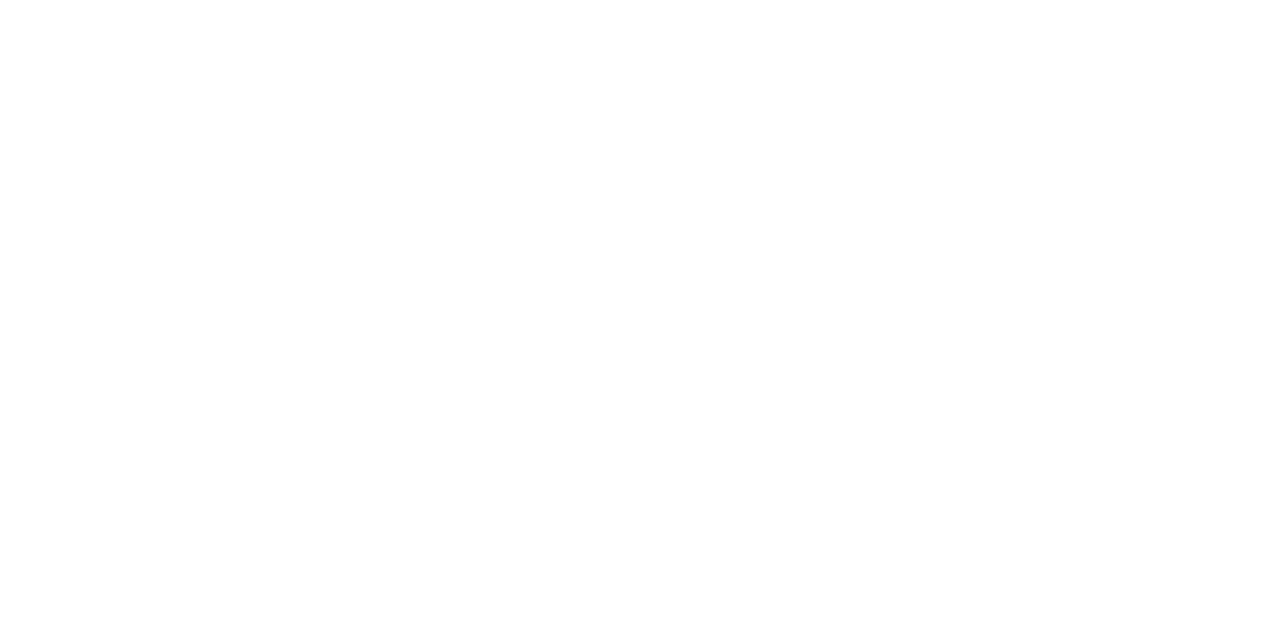
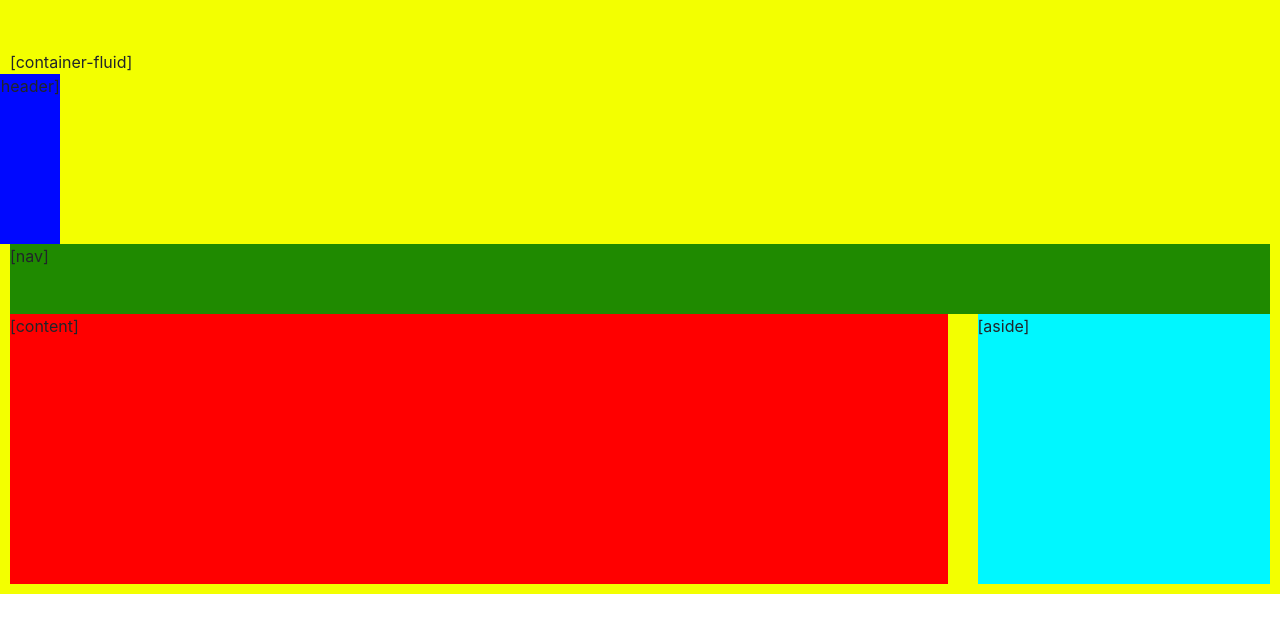
Before and after one commit to MagmaJacob/day2, a plain HTML site: page index.html in a window 1280 px wide. Drawn offline with nearby package versions, Linux system fonts and the light colour scheme.

Commit message:
Added lots of stuff

```diff
--- a/css/styles.css
+++ b/css/styles.css
@@ -0,0 +1,21 @@
+.header{
+  height: 170px;
+  background-color: #0008FF;
+}
+.container-fluid{
+  background-color: #F3FF00;
+  padding: 10px;
+  padding-top: 50px;
+}
+.nav{
+  height: 70px;
+  background-color: #1F8A00;
+}
+.content{
+  height: 270px;
+  background-color: #FF0000;
+}
+.aside{
+  height: 270px;
+  background-color: #00F7FF;
+}
--- a/index.html
+++ b/index.html
@@ -2,11 +2,39 @@
 <html lang="en">
 <head>
   <meta charset="UTF-8">
-  <title>Document</title>
+  <title>Day 2 HW</title>
   <link rel="stylesheet" href="css/bootstrap.min.css">
   <link rel="stylesheet" href="css/styles.css">
 </head>
 <body>
-
+  <div class="container-fluid">
+    [container-fluid]
+    <div class="row">
+      <div class-"col-md-12">
+        <div class="header">
+          [header]
+        </div>
+      </div>
+    </div>
+    <div class="row">
+      <div class="col-md-12">
+        <div class="nav">
+          [nav]
+        </div>
+      </div>
+    </div>
+    <div class="row">
+      <div class="col-md-9">
+        <div class="content">
+          [content]
+        </div>
+      </div>
+      <div class="col-md-3">
+        <div class="aside">
+          [aside]
+        </div>
+      </div>
+    </div>
+  </div>
 </body>
 </html>
```
